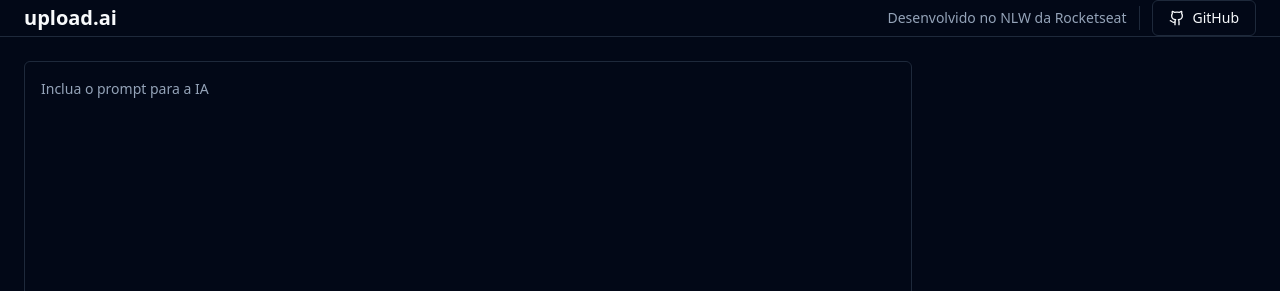
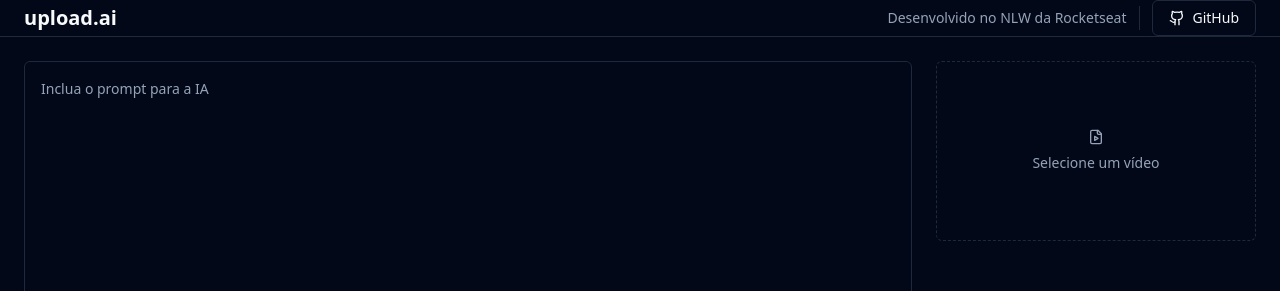
Before and after one commit to ojairojr/OpenAI-WEB, a React (Vite) app: page / in a window 1280 px wide. Shown: the top 291 px of the page. Built offline with nearby package versions, Linux system fonts and the light colour scheme.

Commit message:
Criando a input para o vídeo

```diff
--- a/src/App.tsx
+++ b/src/App.tsx
@@ -1,5 +1,5 @@
 import { Button } from "./components/ui/button";
-import { Github } from 'lucide-react'
+import { Github, FileVideo } from 'lucide-react'
 import { Separator } from "./components/ui/separator";
 import { Textarea } from "./components/ui/textarea";
 
@@ -39,7 +39,19 @@
             Lembre-se: você pode utilizar a variável <code className="text-violet-400">{'{transcription}'}</code> no seu prompt para adicionar o conteúdo da transcrição do vídeo selecionado
           </p>
         </div>
-        <aside className="w-80"></aside>
+
+        <aside className="w-80 space-y-6">
+          <form className="space-y-6" >
+            <label
+              htmlFor="video"
+              className="border flex rounded-md aspect-video cursor-pointer border-dashed text-sm flex-col gap-2 items-center justify-center text-muted-foreground hover:bg-primary/5"
+            >
+              <FileVideo className="w-4 h-4"/>
+              Selecione um vídeo
+            </label>
+            <input type="file" id="video" accept="video/mp4" className="sr-only"/>
+          </form>
+        </aside>
       </main>
 
     </div>
```
